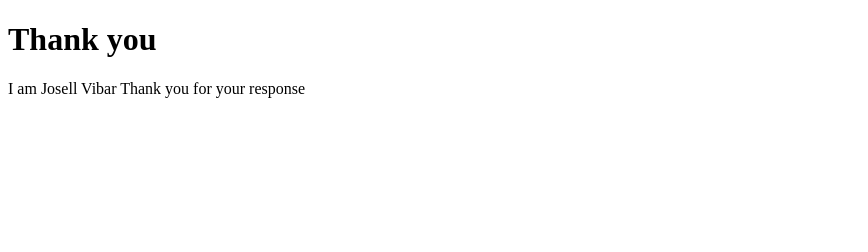
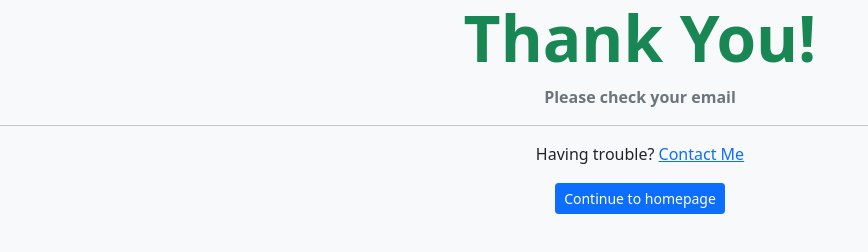
Before and after one commit to ejayjayjayjayjay/Thankyou-Page, a plain HTML site: page index.html in a window 1280 px wide. Shown: the whole page, without its empty margins (0-868 px from the left). Drawn offline with nearby package versions, Linux system fonts and the light colour scheme.

Commit message:
Add bootstrap and change the properties

```diff
--- a/index.html
+++ b/index.html
@@ -5,10 +5,26 @@
     <meta http-equiv="X-UA-Compatible" content="IE=edge">
     <meta name="viewport" content="width=device-width, initial-scale=1.0">
     <title>Thank you Page</title>
+    <!-- BOOTSTRAP -->
+    <link href="https://cdn.jsdelivr.net/npm/bootstrap@5.0.2/dist/css/bootstrap.min.css" rel="stylesheet" integrity="sha384-EVSTQN3/azprG1Anm3QDgpJLIm9Nao0Yz1ztcQTwFspd3yD65VohhpuuCOmLASjC" crossorigin="anonymous">
+
 </head>
-<body>
-    <h1>Thank you</h1>
-    <p>I am Josell Vibar Thank you for your response</p>
+<body class="bg-light">
+    <div class="jumbotron text-center">
+        <h1 class="display-3 fw-bold text-success">Thank You!</h1>
+        <p class="text-muted"><strong>Please check your email</strong></p>
+        <hr>
+        <p>
+          Having trouble? <a href="#">Contact Me</a>
+        </p>
+        <p class="lead">
+          <a class="btn btn-primary btn-sm" href="#" role="button">Continue to homepage</a>
+        </p>
+      </div>
+
+
+    <!-- BOOTSTRAP JS BUNDLE -->
+    <script src="https://cdn.jsdelivr.net/npm/bootstrap@5.0.2/dist/js/bootstrap.bundle.min.js" integrity="sha384-MrcW6ZMFYlzcLA8Nl+NtUVF0sA7MsXsP1UyJoMp4YLEuNSfAP+JcXn/tWtIaxVXM" crossorigin="anonymous"></script>
 
 </body>
 </html>
```
